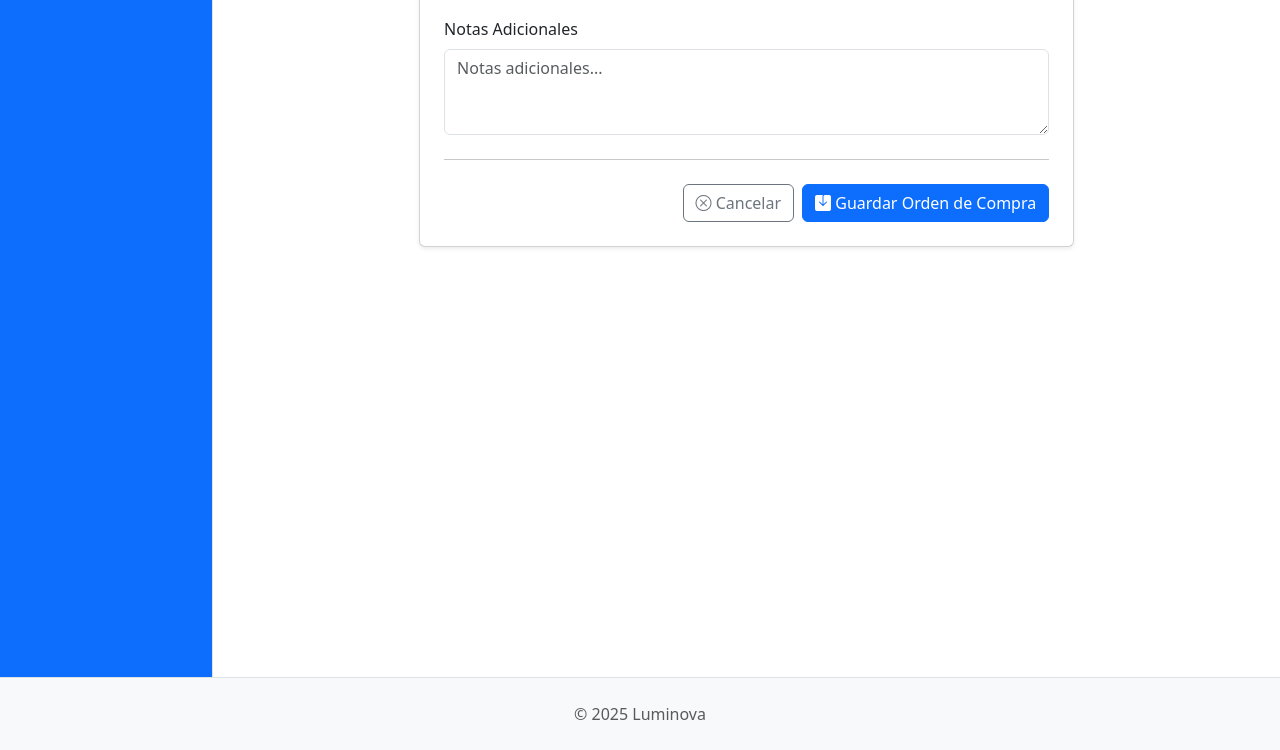
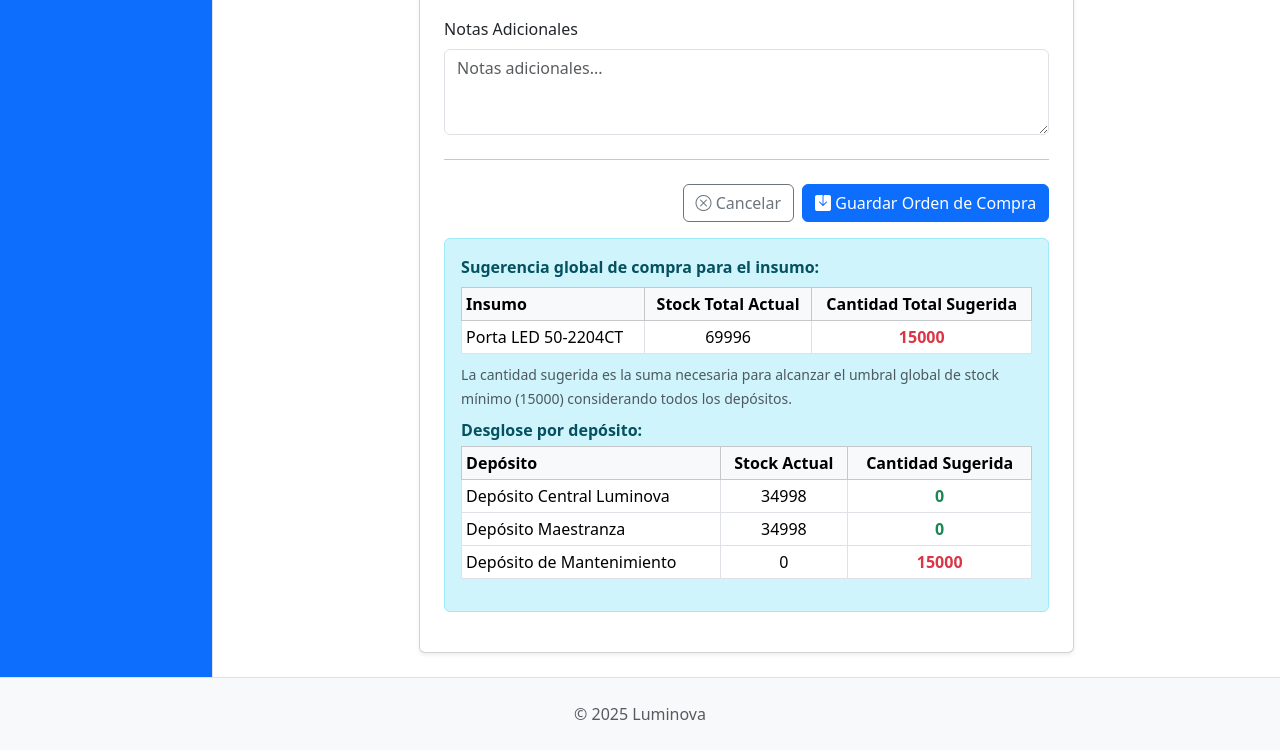
Before and after one commit to dgimenezdeveloper/refactor_luminova, a Django app: page /compras/compras/orden/crear/desde-insumo/2/proveedor/8/ in a window 1280 px wide. Shown: the part 890-1640 px from the top of the page. Run offline with Django 5.2, Linux system fonts and the light colour scheme; a user stored in the database is signed in; data comes from the database, SQL or seed files in the repository; data that the repository does not hold is empty; some libraries are stand-ins or nearby versions.

Commit message:
Solucionado Compras Globales para OC de insumos

```diff
--- a/App_LUMINOVA/templates/compras/compras_crear_editar_oc.html
+++ b/App_LUMINOVA/templates/compras/compras_crear_editar_oc.html
@@ -41,6 +41,52 @@
                             </button>
                         </div>
                     </form>
+
+                    {% if sugerencia_distribucion %}
+                        <div class="alert alert-info mt-3">
+                            <strong>Sugerencia global de compra para el insumo:</strong>
+                            <div class="table-responsive mt-2">
+                                <table class="table table-bordered table-sm mb-2">
+                                    <thead class="table-light">
+                                        <tr>
+                                            <th>Insumo</th>
+                                            <th class="text-center">Stock Total Actual</th>
+                                            <th class="text-center">Cantidad Total Sugerida</th>
+                                        </tr>
+                                    </thead>
+                                    <tbody>
+                                        <tr>
+                                            <td>{{ sugerencia_distribucion.insumo.descripcion }}</td>
+                                            <td class="text-center">{{ sugerencia_distribucion.cantidad_total_actual }}</td>
+                                            <td class="text-center fw-bold {% if sugerencia_distribucion.cantidad_total_sugerida > 0 %}text-danger{% else %}text-success{% endif %}">{{ sugerencia_distribucion.cantidad_total_sugerida }}</td>
+                                        </tr>
+                                    </tbody>
+                                </table>
+                                <span class="small text-muted">La cantidad sugerida es la suma necesaria para alcanzar el umbral global de stock mínimo ({{ umbral_stock_bajo|default:15000 }}) considerando todos los depósitos.</span>
+                                <div class="mt-2">
+                                    <strong>Desglose por depósito:</strong>
+                                    <table class="table table-bordered table-sm mt-1">
+                                        <thead class="table-light">
+                                            <tr>
+                                                <th>Depósito</th>
+                                                <th class="text-center">Stock Actual</th>
+                                                <th class="text-center">Cantidad Sugerida</th>
+                                            </tr>
+                                        </thead>
+                                        <tbody>
+                                            {% for item in sugerencia_distribucion.desglose_por_deposito %}
+                                            <tr>
+                                                <td>{{ item.deposito.nombre }}</td>
+                                                <td class="text-center">{{ item.stock_actual }}</td>
+                                                <td class="text-center fw-bold {% if item.cantidad_sugerida > 0 %}text-danger{% else %}text-success{% endif %}">{{ item.cantidad_sugerida }}</td>
+                                            </tr>
+                                            {% endfor %}
+                                        </tbody>
+                                    </table>
+                                </div>
+                            </div>
+                        </div>
+                    {% endif %}
                 </div>
             </div>
         </div>
--- a/App_LUMINOVA/views_compras.py
+++ b/App_LUMINOVA/views_compras.py
@@ -387,27 +387,44 @@ def compras_desglose_view(request):
 
     # 2. Buscamos insumos críticos, EXCLUYENDO los que ya están gestionados.
     #    La lista resultante solo contendrá insumos sin OC o con OC en 'BORRADOR'.
-    # Agrupar insumos por depósito
+    # Agrupar insumos globalmente y sumar stock/desglose por depósito
     from collections import defaultdict
-    insumos_criticos = (
+    insumos_criticos_qs = (
         Insumo.objects.filter(stock__lt=UMBRAL_STOCK_BAJO_INSUMOS)
         .exclude(id__in=insumos_ya_gestionados_ids)
         .select_related("categoria", "deposito")
-        .order_by("deposito__nombre", "categoria__nombre", "stock", "descripcion")
+        .order_by("descripcion")
     )
-    insumos_por_deposito = defaultdict(list)
-    for insumo in insumos_criticos:
+    insumos_dict = {}
+    for insumo in insumos_criticos_qs:
+        key = (insumo.descripcion, insumo.categoria_id)
+        if key not in insumos_dict:
+            insumos_dict[key] = {
+                "id": insumo.id,
+                "descripcion": insumo.descripcion,
+                "categoria": insumo.categoria,
+                "imagen": getattr(insumo, "imagen", None),
+                "stock_total": 0,
+                "desglose_depositos": [],
+                "tiene_oc_borrador": False,
+            }
+        insumos_dict[key]["stock_total"] += insumo.stock
+        insumos_dict[key]["desglose_depositos"].append({
+            "deposito": insumo.deposito.nombre if insumo.deposito else "Sin depósito",
+            "stock": insumo.stock,
+        })
+        # Si algún depósito tiene OC en borrador, marcarlo
         tiene_oc_borrador = Orden.objects.filter(
             tipo="compra",
             estado="BORRADOR",
             insumo_principal=insumo,
             deposito=insumo.deposito
         ).exists()
-        insumo.tiene_oc_borrador = tiene_oc_borrador
-        insumos_por_deposito[insumo.deposito.nombre if insumo.deposito else "Sin depósito"].append(insumo)
-
+        if tiene_oc_borrador:
+            insumos_dict[key]["tiene_oc_borrador"] = True
+    insumos_criticos_globales = list(insumos_dict.values())
     context = {
-        "insumos_por_deposito": dict(insumos_por_deposito),
+        "insumos_criticos_globales": insumos_criticos_globales,
         "notificaciones_stock_bajo": notificaciones_stock_bajo,
         "umbral_stock_bajo": UMBRAL_STOCK_BAJO_INSUMOS,
         "titulo_seccion": "Gestionar Compra por Stock Bajo",
@@ -546,12 +563,28 @@ def compras_seleccionar_proveedor_para_insumo_view(request, insumo_id):
         proveedores_fallback = Proveedor.objects.all().order_by("nombre")[:5]
 
     UMBRAL_STOCK_BAJO_INSUMOS = 15000
+
+    # --- Sugerencia de distribución por depósito ---
+    from App_LUMINOVA.models import StockInsumo, Deposito
+    depositos = Deposito.objects.all().order_by("nombre")
+    sugerencia_distribucion = []
+    for deposito in depositos:
+        stock_deposito = StockInsumo.objects.filter(insumo=insumo_objetivo, deposito=deposito).first()
+        cantidad_actual = stock_deposito.cantidad if stock_deposito else 0
+        cantidad_sugerida = max(0, UMBRAL_STOCK_BAJO_INSUMOS - cantidad_actual)
+        sugerencia_distribucion.append({
+            "deposito": deposito,
+            "stock_actual": cantidad_actual,
+            "cantidad_sugerida": cantidad_sugerida,
+        })
+
     context = {
         "insumo_objetivo": insumo_objetivo,
         "ofertas_proveedores": ofertas,
         "proveedores_fallback": proveedores_fallback,
         "titulo_seccion": f"Seleccionar Oferta para: {insumo_objetivo.descripcion}",
         "umbral_stock_bajo": UMBRAL_STOCK_BAJO_INSUMOS,
+        "sugerencia_distribucion": sugerencia_distribucion,
     }
     return render(request, "compras/compras_seleccionar_proveedor.html", context)
 
@@ -649,10 +682,44 @@ def compras_crear_oc_view(request, insumo_id=None, proveedor_id=None):
     else: # GET
         form = OrdenCompraForm(initial=initial_data, **form_kwargs)
 
+    # --- Sugerencia de distribución global por insumo (desglose por depósito) ---
+    sugerencia_distribucion = None
+    if insumo_preseleccionado_obj:
+        from App_LUMINOVA.models import StockInsumo, Deposito
+        depositos = list(Deposito.objects.all().order_by("nombre"))
+        # Obtener el stock en todos los depósitos para este insumo
+        stock_por_deposito = {}
+        cantidad_total_actual = 0
+        cantidad_total_sugerida = 0
+        desglose = []
+        for deposito in depositos:
+            stock_deposito = StockInsumo.objects.filter(insumo=insumo_preseleccionado_obj, deposito=deposito).first()
+            cantidad_actual = stock_deposito.cantidad if stock_deposito else 0
+            cantidad_sugerida = max(0, 15000 - cantidad_actual)
+            stock_por_deposito[deposito.nombre] = {
+                "deposito": deposito,
+                "stock_actual": cantidad_actual,
+                "cantidad_sugerida": cantidad_sugerida,
+            }
+            cantidad_total_actual += cantidad_actual
+            cantidad_total_sugerida += cantidad_sugerida
+            desglose.append({
+                "deposito": deposito,
+                "stock_actual": cantidad_actual,
+                "cantidad_sugerida": cantidad_sugerida,
+            })
+        sugerencia_distribucion = {
+            "insumo": insumo_preseleccionado_obj,
+            "cantidad_total_actual": cantidad_total_actual,
+            "cantidad_total_sugerida": cantidad_total_sugerida,
+            "desglose_por_deposito": desglose,
+        }
+
     context = {
         'form_oc': form,
         'titulo_seccion': 'Crear Orden de Compra',
         'insumo_preseleccionado': insumo_preseleccionado_obj,
+        'sugerencia_distribucion': sugerencia_distribucion,
     }
     return render(request, 'compras/compras_crear_editar_oc.html', context)
 
```
Also changed, not shown: App_LUMINOVA/templates/compras/compras_desglose.html (+44 -30 lines), App_LUMINOVA/templates/compras/compras_seleccionar_proveedor.html (+27 -0 lines).
